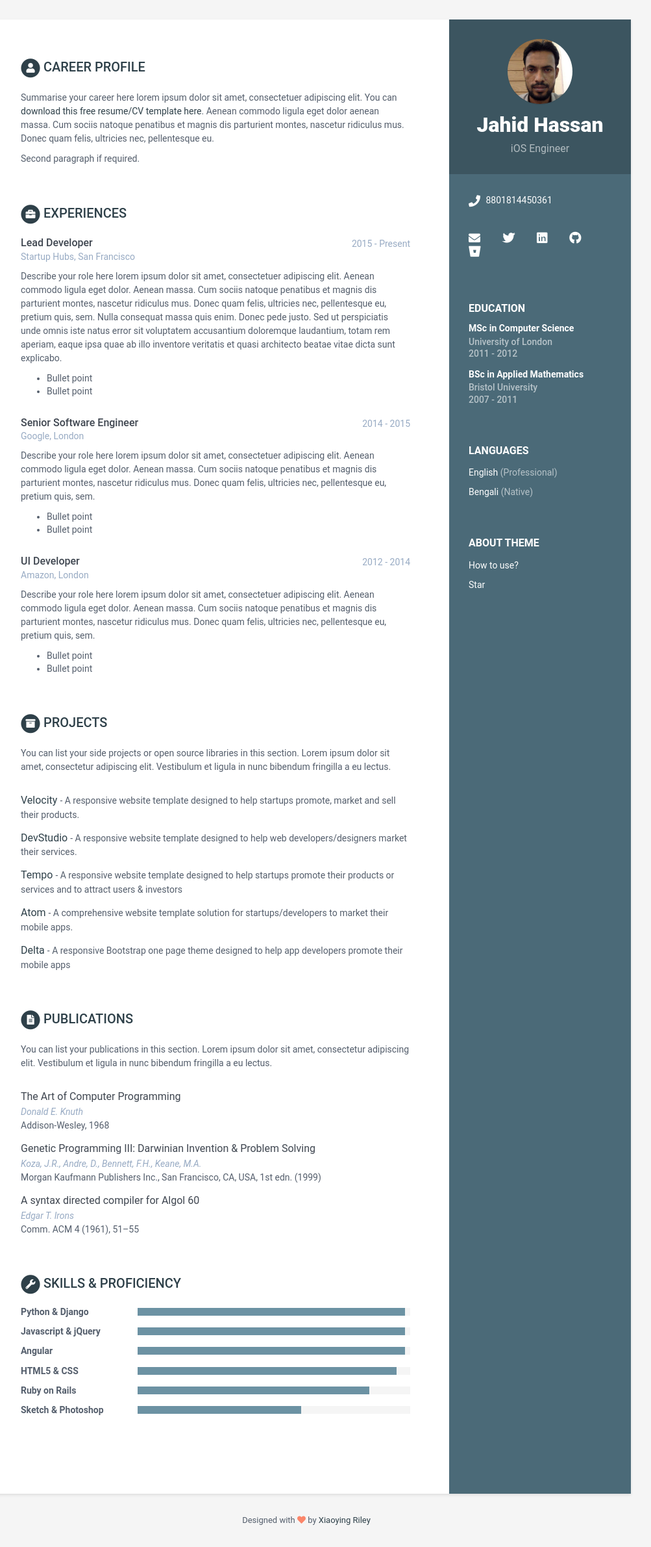
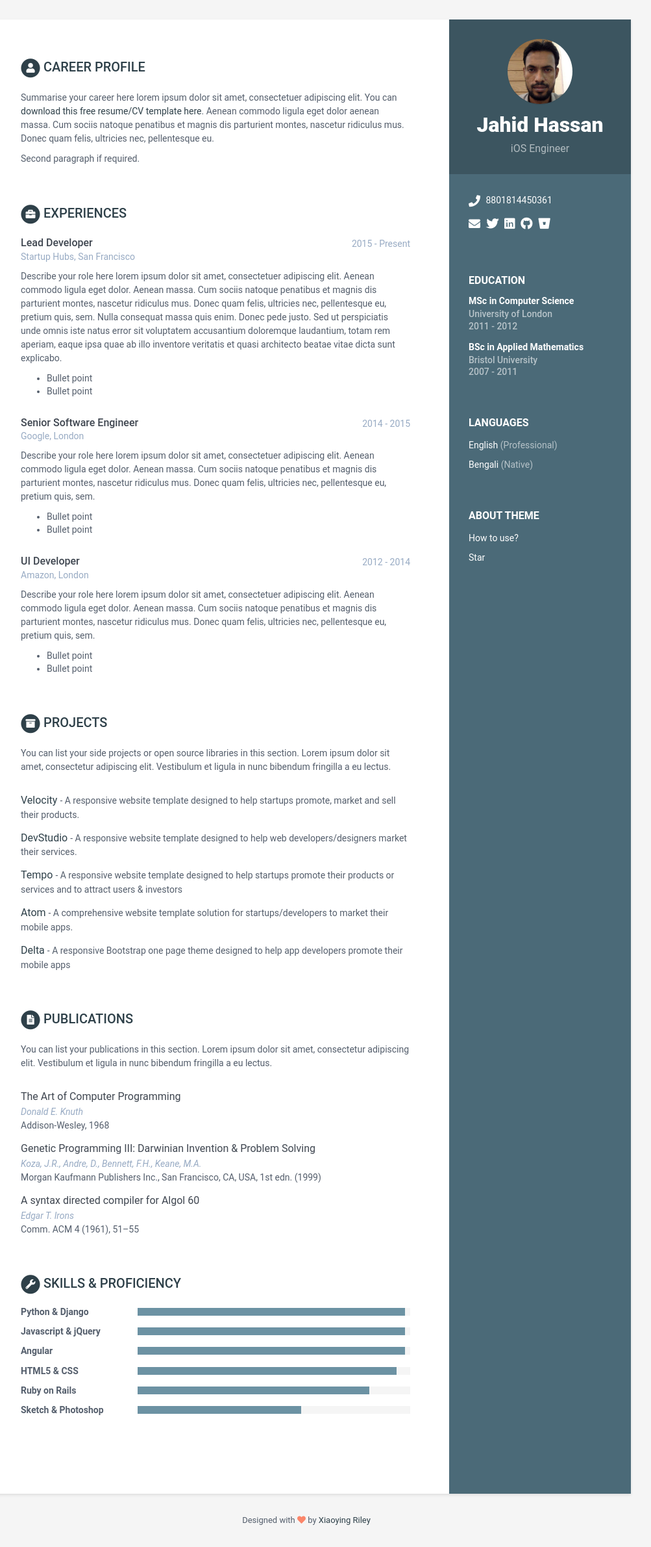
Before and after one commit to mjhassan/mjhassan.github.io, a Jekyll site: the page built from index.html, in a window 1280 px wide. Shown: the whole page at 65% size, without its empty margins (168-1171 px from the left). Built offline with Jekyll 4.4.1, drawn with Linux system fonts in a browser that asks for light colours.

Commit message:
social changed again; :(

```diff
--- a/_includes/contact.html
+++ b/_includes/contact.html
@@ -12,7 +12,7 @@
     </li>
     {% endif %}
 
-    <div class="social">
+    <div>
       <h4>
         {% if sidebar.email %}
         <a href="mailto:{{ sidebar.email}}" target="_blank"><i class="fas fa-envelope"></i></a>
--- a/_sass/_base.scss
+++ b/_sass/_base.scss
@@ -35,13 +35,6 @@ p {
     position: relative;
     @include box-shadow(0px 2px 4px rgba(0,0,0,0.1));
 }
-.social {
-    padding-top: 12px;
-    word-spacing: 25px;
-}
-// .social h4 > a {
-//     color: #000000;
-// }
 .sidebar-wrapper {
     background: $theme-color;
     position: absolute;
```
